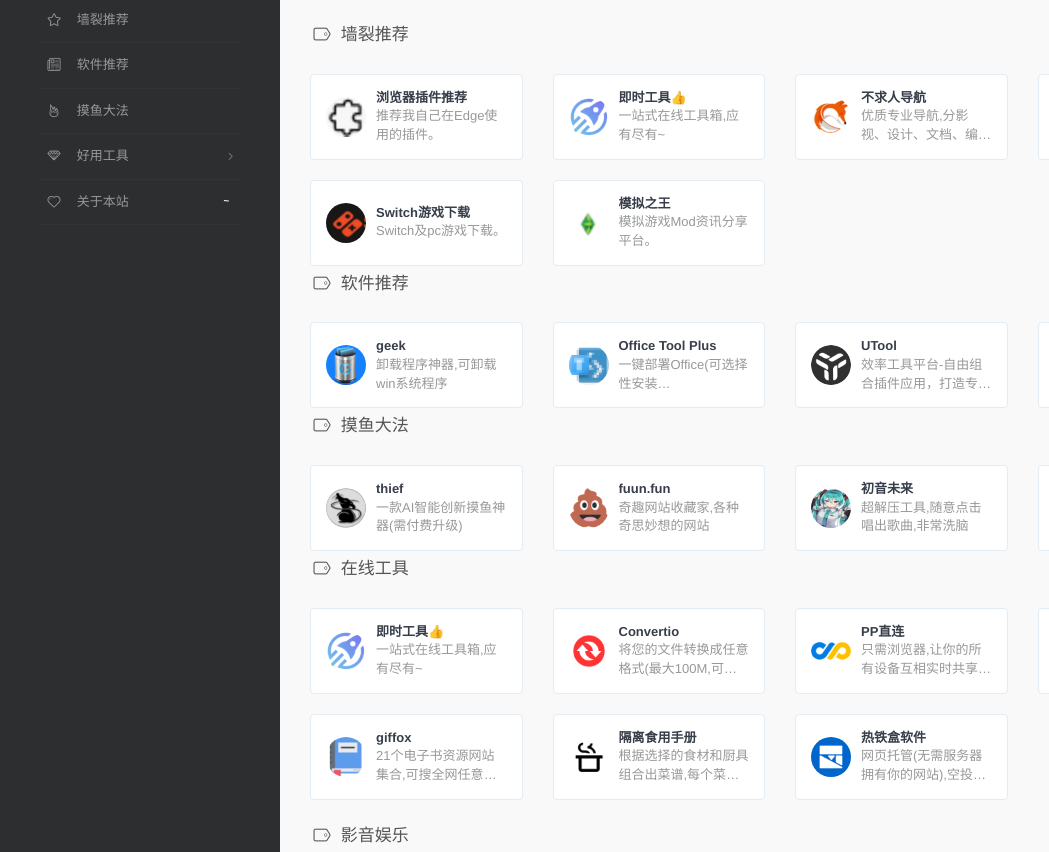
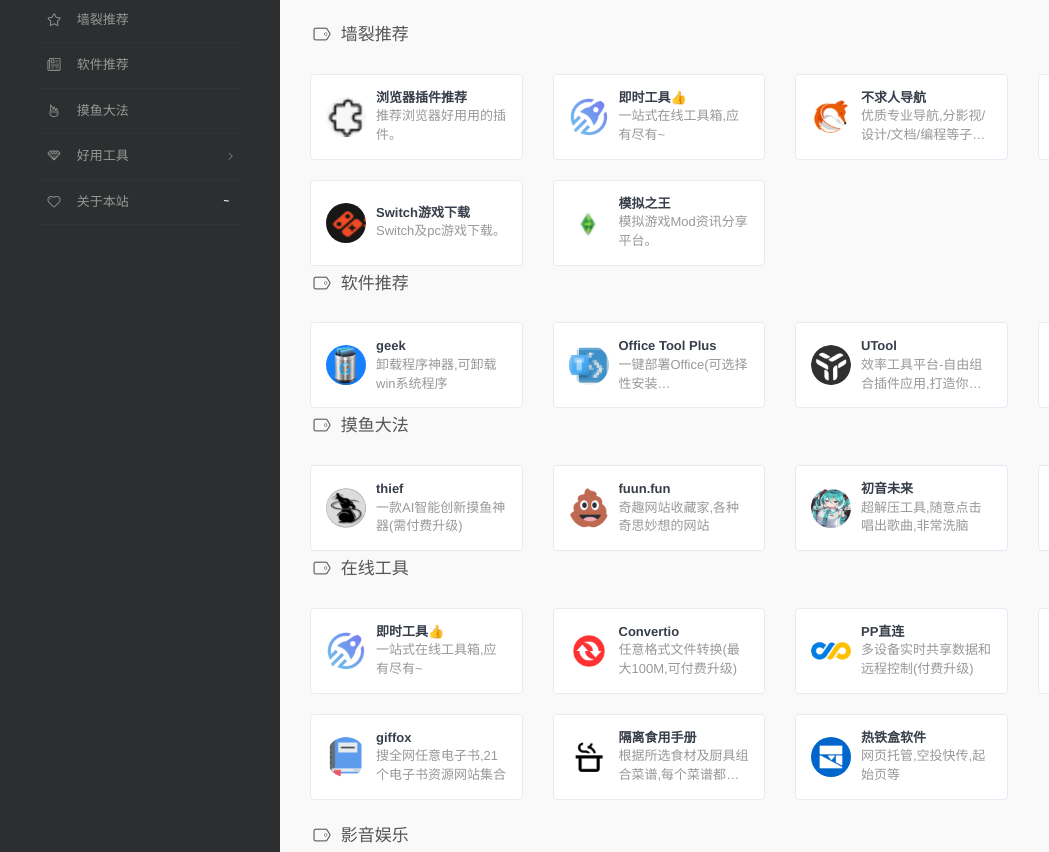
Before and after one commit to ljk12138/ljk12138.github.io, a plain HTML site: page cn/index.html in a window 1280 px wide. Shown: the part 80-932 px from the top of the page, 0-1049 px from the left. Drawn offline with nearby package versions, Linux system fonts and the light colour scheme.

Commit message:
Add files via upload

```diff
--- a/cn/index.html
+++ b/cn/index.html
@@ -187,7 +187,7 @@
                                 <a href="#" class="xe-user-name overflowClip_1">
                                     <strong>浏览器插件推荐</strong>
                                 </a>
-                                <p class="overflowClip_2">推荐我自己在Edge使用的插件。</p>
+                                <p class="overflowClip_2">推荐浏览器好用用的插件。</p>
                             </div>
                         </div>
                     </div>
@@ -221,7 +221,7 @@
                                 <a href="#" class="xe-user-name overflowClip_1">
                                     <strong>不求人导航</strong>
                                 </a>
-                                <p class="overflowClip_2">优质专业导航,分影视、设计、文档、编程等子站,还有各种热榜,有趣网站等</p>
+                                <p class="overflowClip_2">优质专业导航,分影视/设计/文档/编程等子站,各种热榜,有趣网站等</p>
                             </div>
                         </div>
                     </div>
@@ -330,7 +330,7 @@
                                 <a href="#" class="xe-user-name overflowClip_1">
                                     <strong>UTool</strong>
                                 </a>
-                                <p class="overflowClip_2">效率工具平台-自由组合插件应用，打造专属你的趁手工具集</p>
+                                <p class="overflowClip_2">效率工具平台-自由组合插件应用,打造你的专属工具集</p>
                             </div>
                         </div>
                     </div>
@@ -464,7 +464,7 @@
                                 <a href="#" class="xe-user-name overflowClip_1">
                                     <strong>Convertio</strong>
                                 </a>
-                                <p class="overflowClip_2">将您的文件转换成任意格式(最大100M,可付费升级)</p>
+                                <p class="overflowClip_2">任意格式文件转换(最大100M,可付费升级)</p>
                             </div>
                         </div>
                     </div>
@@ -481,7 +481,7 @@
                                 <a href="#" class="xe-user-name overflowClip_1">
                                     <strong>PP直连</strong>
                                 </a>
-                                <p class="overflowClip_2">只需浏览器,让你的所有设备互相实时共享数据和远程控制(付费升级)</p>
+                                <p class="overflowClip_2">多设备实时共享数据和远程控制(付费升级)</p>
                             </div>
                         </div>
                     </div>
@@ -519,7 +519,7 @@
                                 <a href="#" class="xe-user-name overflowClip_1">
                                     <strong>giffox</strong>
                                 </a>
-                                <p class="overflowClip_2">21个电子书资源网站集合,可搜全网任意电子书</p>
+                                <p class="overflowClip_2">搜全网任意电子书,21个电子书资源网站集合</p>
                             </div>
                         </div>
                     </div>
@@ -537,7 +537,7 @@
                                 <a href="#" class="xe-user-name overflowClip_1">
                                     <strong>隔离食用手册</strong>
                                 </a>
-                                <p class="overflowClip_2">根据选择的食材和厨具组合出菜谱,每个菜谱都有视频教学</p>
+                                <p class="overflowClip_2">根据所选食材及厨具组合菜谱,每个菜谱都有视频教学</p>
                             </div>
                         </div>
                     </div>
@@ -555,7 +555,7 @@
                                 <a href="#" class="xe-user-name overflowClip_1">
                                     <strong>热铁盒软件</strong>
                                 </a>
-                                <p class="overflowClip_2">网页托管(无需服务器拥有你的网站),空投快传(跨设备文件传输),起始页等
+                                <p class="overflowClip_2">网页托管,空投快传,起始页等
                                 </p>
                             </div>
                         </div>
```
